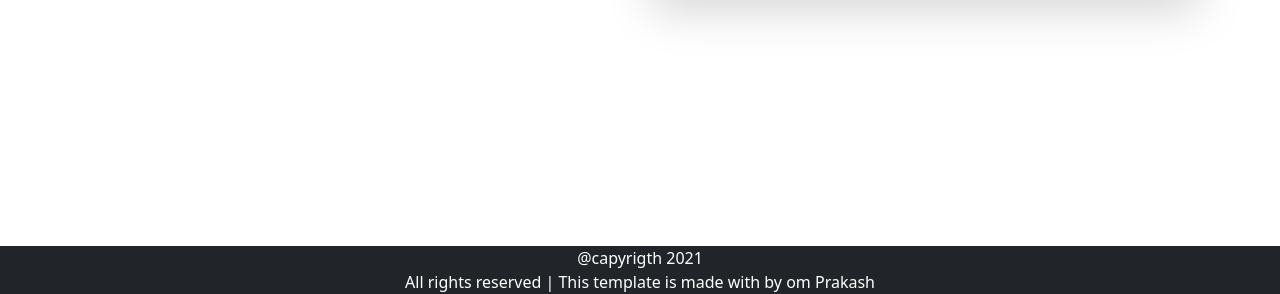
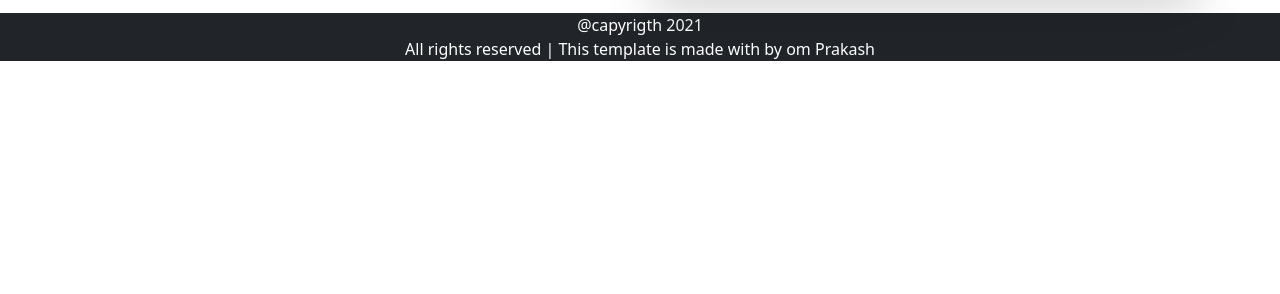
Before and after one commit to 9070op/mycv, a plain HTML site: page contact.html in a window 1280 px wide. Shown: the part 506-800 px from the top of the page. Drawn offline with nearby package versions, Linux system fonts and the light colour scheme.

Commit message:
Update style.css

```diff
--- a/style.css
+++ b/style.css
@@ -172,9 +172,3 @@
 .rotation:hover {
     transform: rotate(20deg);
 }
-
-.page {
-    position: absolute;
-    bottom: 0px;
-    width: 100%;
-}
```
